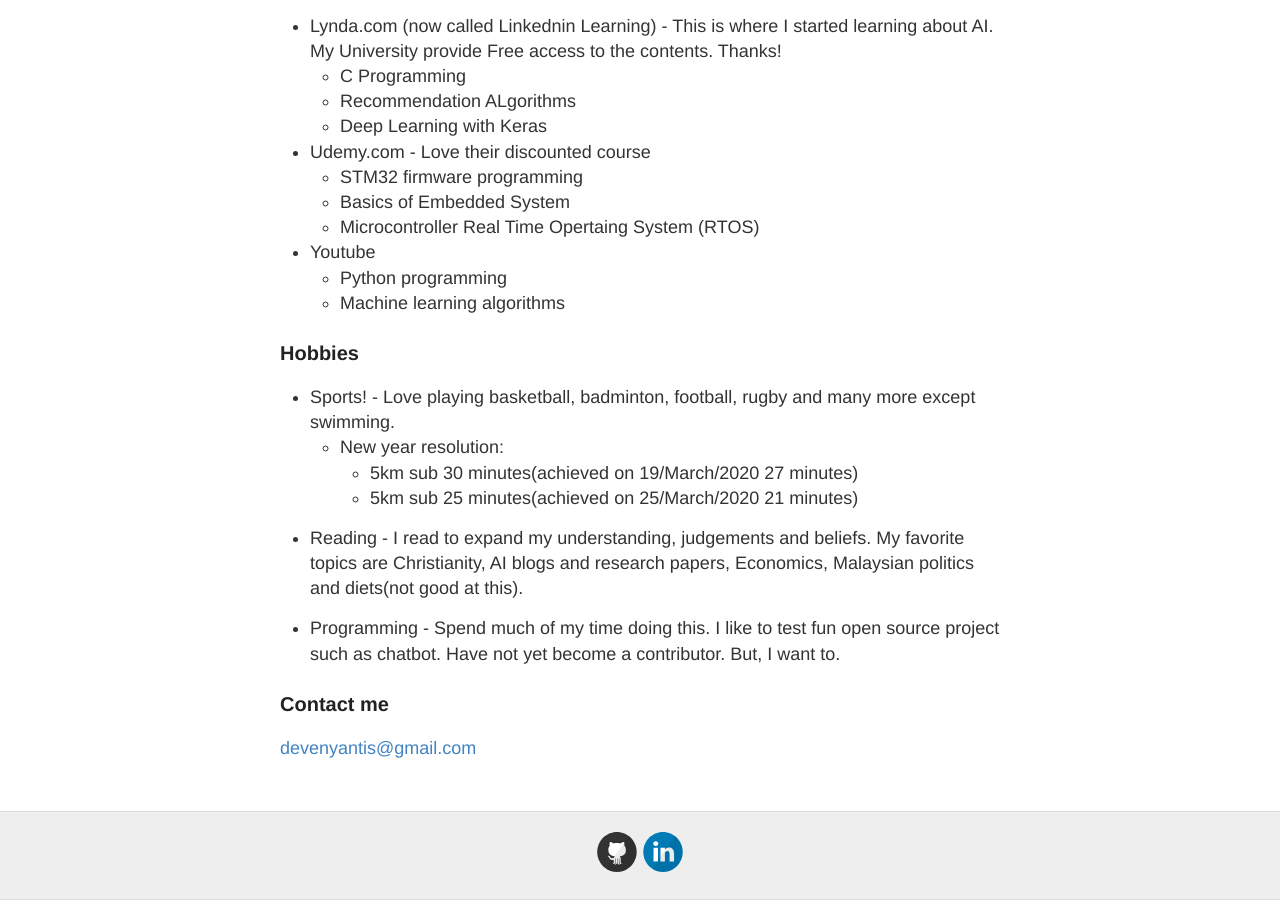
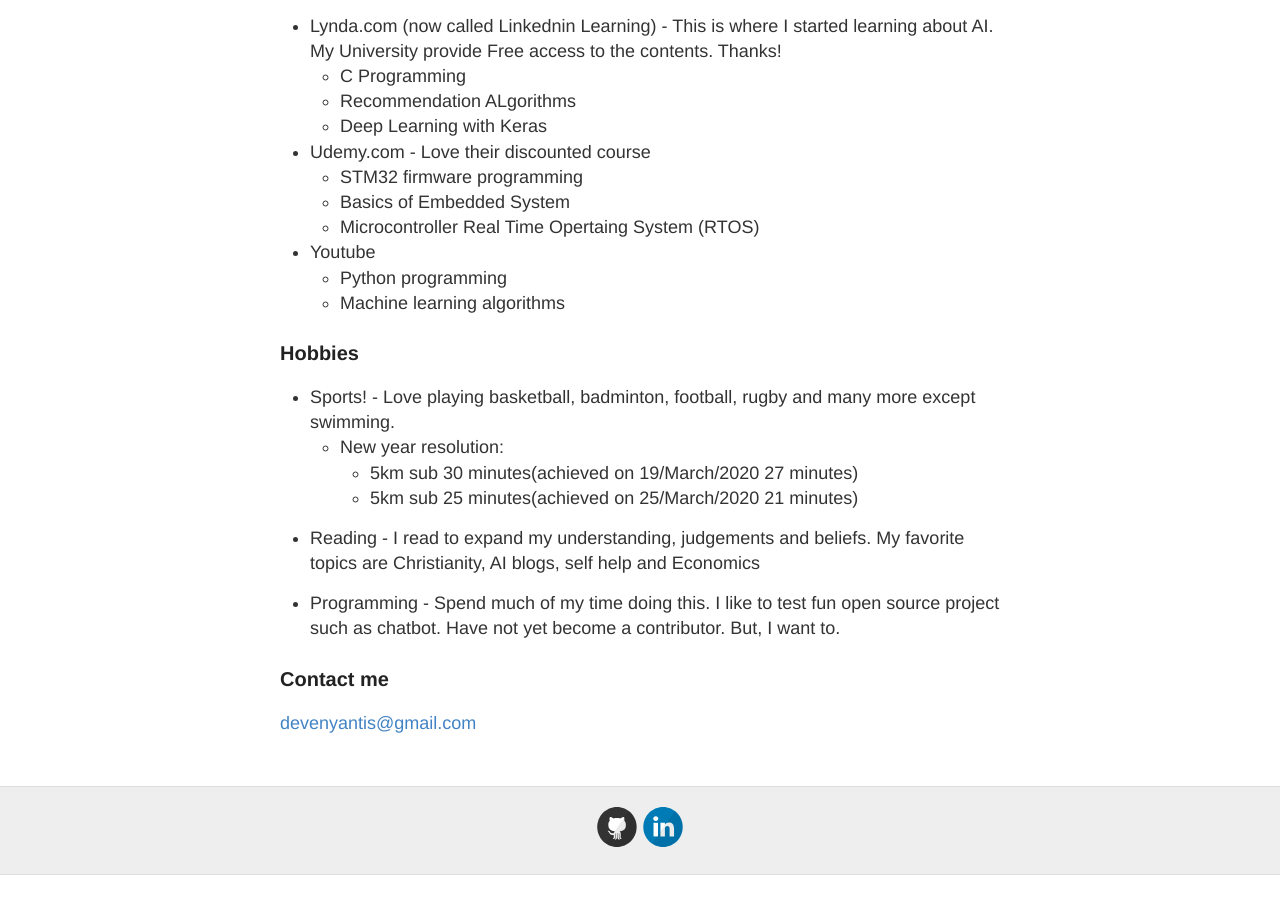
Before and after one commit to devennn/devennn.github.io, a Jekyll site: the page built from about.md, in a window 1280 px wide and 900 px high, scrolled down 1164 px. Built offline with Jekyll 4.4.1, drawn with Linux system fonts in a browser that asks for light colours; after the commit the page ends 2039 px from its top, so only the background shows below that.

Commit message:
Update about.md

```diff
--- a/about.md
+++ b/about.md
@@ -53,7 +53,7 @@ Three reasons why I blog.
     - 5km sub 30 minutes(achieved on 19/March/2020 27 minutes)
     - 5km sub 25 minutes(achieved on 25/March/2020 21 minutes)
 
-- Reading - I read to expand my understanding, judgements and beliefs. My favorite topics are Christianity, AI blogs and research papers, Economics, Malaysian politics and diets(not good at this).
+- Reading - I read to expand my understanding, judgements and beliefs. My favorite topics are Christianity, AI blogs, self help and Economics
 
 - Programming - Spend much of my time doing this. I like to test fun open source project such as chatbot. Have not yet become a contributor. But, I want to.
 
```
